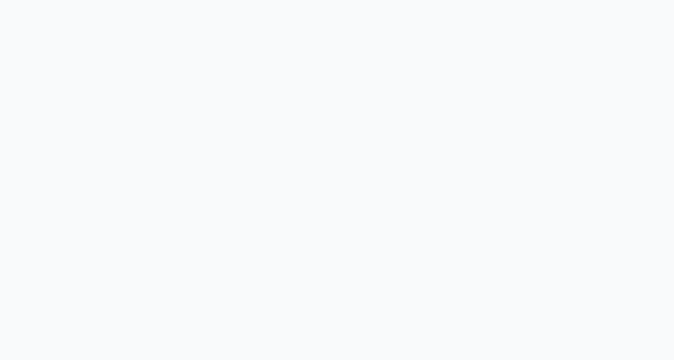
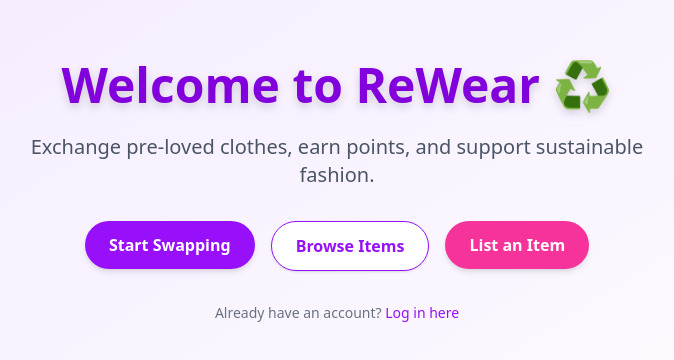
Before and after one commit to Nausheen-ux/ReWear_Odoo_1943, a React (Vite) app in the folder frontend/: page / in a window 1280 px wide. Before the commit this address had no page. Shown: the part 208-568 px from the top of the page, without its empty margins (303-977 px from the left). Built offline with nearby package versions, Linux system fonts and the light colour scheme.

Commit message:
landing page

```diff
--- a/frontend/src/App.jsx
+++ b/frontend/src/App.jsx
@@ -1,10 +1,14 @@
 import { BrowserRouter, Routes, Route } from "react-router-dom";
+import LandingPage from "./pages/LandingPage";
 import AdminDashboard from "./pages/AdminDashboard";
 
 function App() {
   return (
     <BrowserRouter>
       <Routes>
+
+         {/*  keep adding */}
+         <Route path="/" element={<LandingPage />} />
         <Route path="/admin" element={<AdminDashboard />} />
       </Routes>
     </BrowserRouter>
--- /dev/null
+++ b/frontend/src/pages/LandingPage.jsx
@@ -0,0 +1,46 @@
+import { Link } from "react-router-dom";
+
+function LandingPage() {
+  return (
+    <div className="min-h-screen bg-gradient-to-br from-purple-100 to-white text-gray-800 flex flex-col justify-center items-center px-4">
+      {/* Hero Section */}
+      <div className="text-center max-w-2xl">
+        <h1 className="text-4xl sm:text-5xl font-extrabold text-purple-700 mb-6 drop-shadow-lg">
+          Welcome to ReWear ♻️
+        </h1>
+        <p className="text-lg sm:text-xl text-gray-600 mb-8">
+          Exchange pre-loved clothes, earn points, and support sustainable fashion.
+        </p>
+
+        {/* CTA Buttons */}
+        <div className="flex flex-wrap justify-center gap-4">
+          <Link to="/signup">
+            <button className="px-6 py-3 bg-purple-600 text-white rounded-full font-semibold hover:bg-purple-700 shadow-md">
+              Start Swapping
+            </button>
+          </Link>
+          <Link to="/dashboard">
+            <button className="px-6 py-3 bg-white border border-purple-600 text-purple-600 rounded-full font-semibold hover:bg-purple-50 shadow">
+              Browse Items
+            </button>
+          </Link>
+          <Link to="/add-item">
+            <button className="px-6 py-3 bg-pink-500 text-white rounded-full font-semibold hover:bg-pink-600 shadow-md">
+              List an Item
+            </button>
+          </Link>
+        </div>
+
+        {/* Login Redirect */}
+        <p className="mt-8 text-sm text-gray-500">
+          Already have an account?{" "}
+          <Link to="/login" className="text-purple-600 font-medium hover:underline">
+            Log in here
+          </Link>
+        </p>
+      </div>
+    </div>
+  );
+}
+
+export default LandingPage;
```
